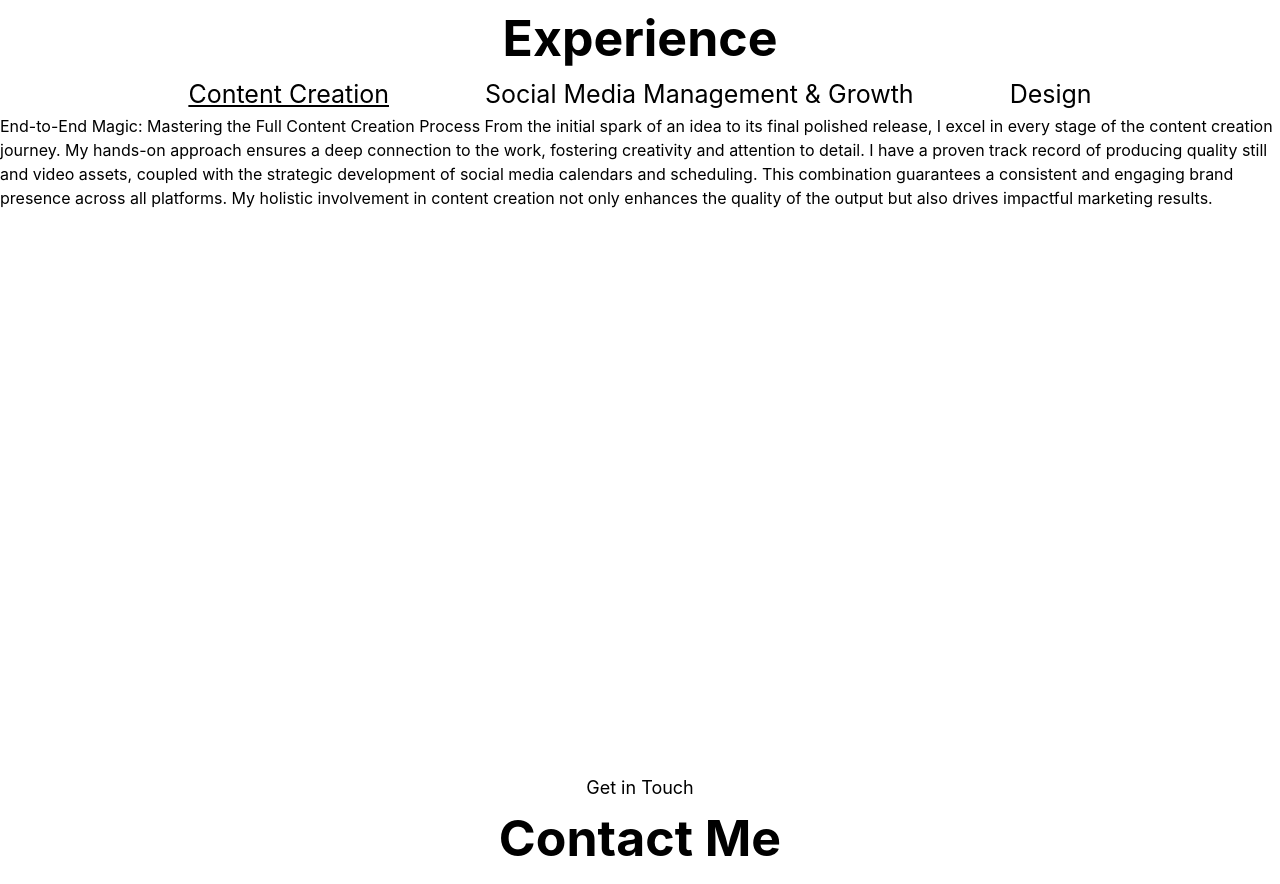
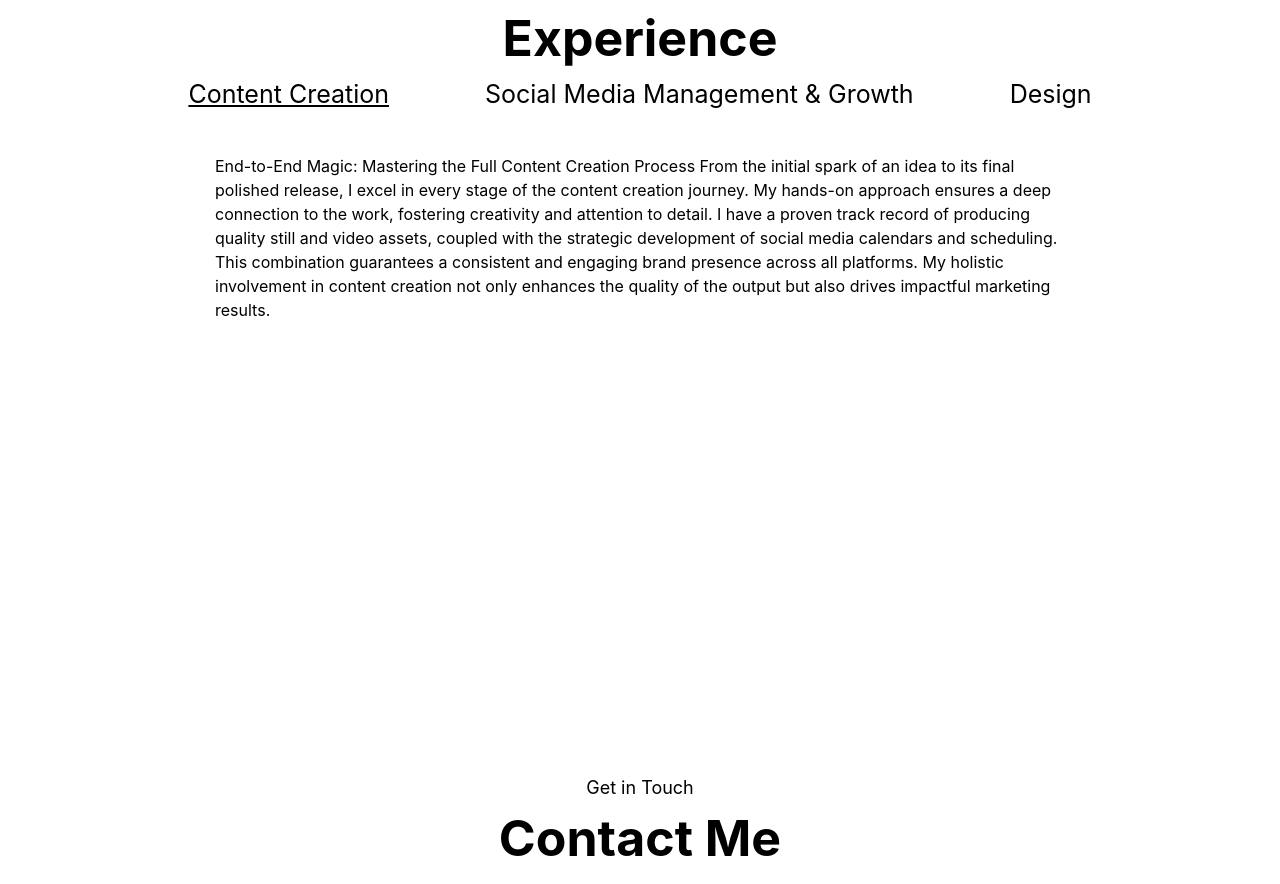
Before and after one commit to MakaChikava/MJC-Portfolio, a React (Create React App) app: page / in a window 1280 px wide. Shown: the part 1706-2590 px from the top of the page. Built offline with nearby package versions, Linux system fonts and the light colour scheme.

Commit message:
adjusting structure experience section with flexbox

```diff
--- a/src/App.js
+++ b/src/App.js
@@ -111,7 +111,8 @@ function App() {
                 onClick={e => toggleExp3()}
             >Design</h1>
         </div>
-        <div id='content-creation-experience'>
+        <div className='flex w-full justify-center'>
+          <div id='content-creation-experience' className='flex flex-wrap w-[850px] mt-[40px]'>
             <p id='exp1' className={exp1 ? '' : 'hidden'}>
               End-to-End Magic: Mastering the Full Content Creation Process
               From the initial spark of an idea to its final polished release, I excel in every stage of the content creation journey. My hands-on approach ensures a deep connection to the work, fostering creativity and attention to detail.
@@ -126,6 +127,7 @@ function App() {
             <p id='exp1' className={exp3 ? '' : 'hidden'}>
               I've created compelling graphic and video content for various clients, as well as some exciting personal projects. This work showcases my versatility and creativity in visual storytelling.
             </p>
+          </div>
         </div>
         </div>
       </section>
```
Lines whose indentation alone changed are shown as unchanged.
